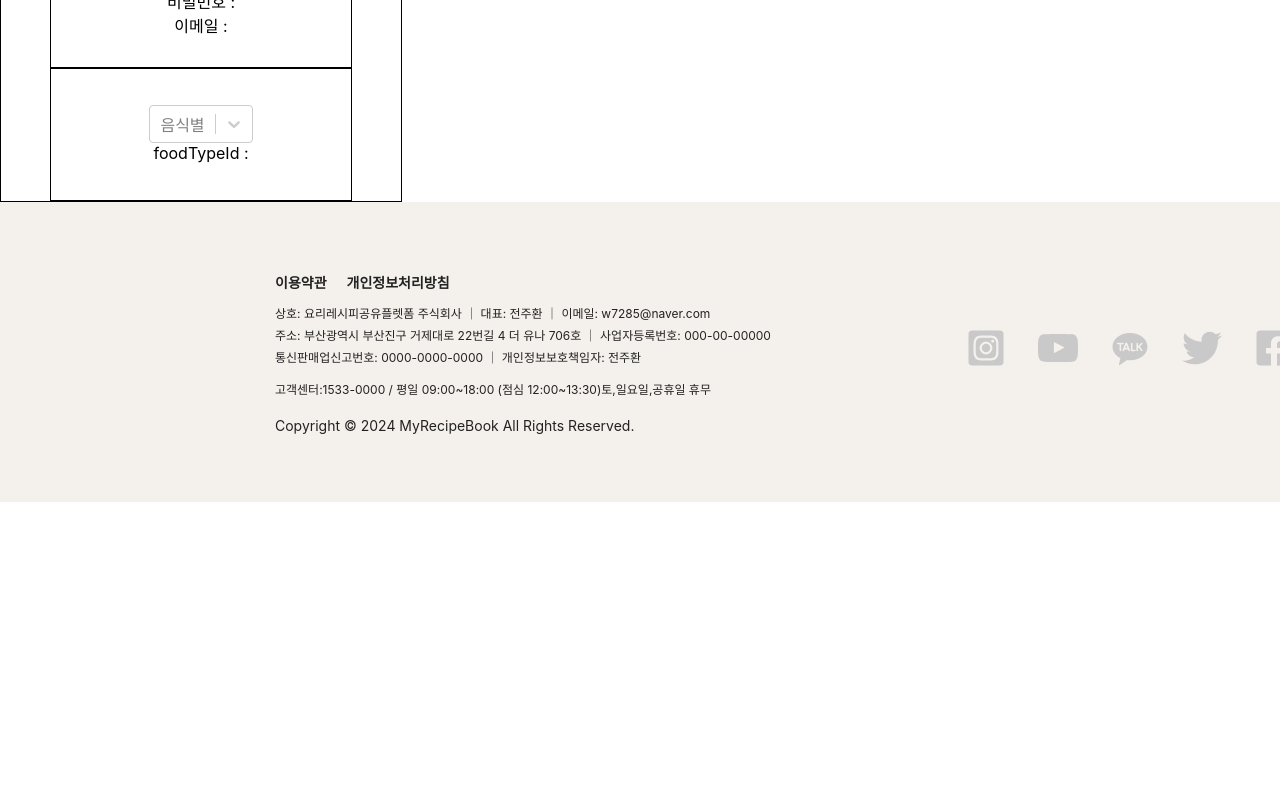
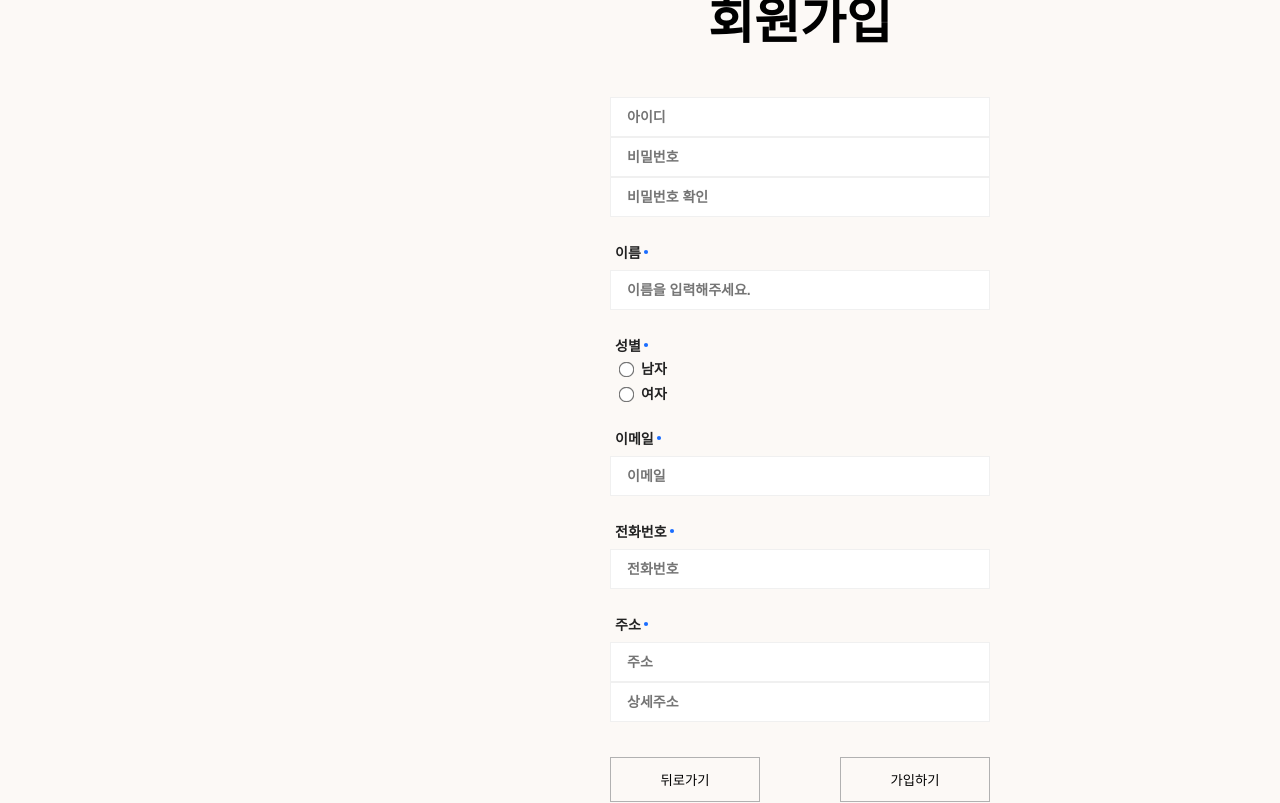
Before and after one commit to JeonJuhwanaaa/cooking_project_front, a React (Create React App) app: page /auth/signup in a window 1280 px wide. Shown: the part 200-1003 px from the top of the page. Before the commit the page ends 800 px from the top, so only its background shows below. Built offline with nearby package versions, Linux system fonts and the light colour scheme; no server answers.

Commit message:
feat:add signupPage css

```diff
--- a/src/pages/SigninPage/SigninPage.jsx
+++ b/src/pages/SigninPage/SigninPage.jsx
@@ -19,11 +19,11 @@ function SigninPage(props) {
         }
     },[]);
 
-    useEffect(() => {
-        console.log(username);
-        console.log(password);
-        console.log(infoSave);
-    },[username, password, infoSave]);
+    // useEffect(() => {
+    //     console.log(username);
+    //     console.log(password);
+    //     console.log(infoSave);
+    // },[username, password, infoSave]);
 
     const handleSignin = () => {
         signinRequest({
--- a/src/pages/SignupPage/SignupPage.jsx
+++ b/src/pages/SignupPage/SignupPage.jsx
@@ -7,11 +7,15 @@ import { signupRequest } from "../../apis/signup";
 import Select from "react-select";
 import { getFoodType } from "../../apis/options";
 import { useQuery } from "react-query";
+import { TbPointFilled } from "react-icons/tb";
+import { useNavigate } from "react-router-dom";
 
 function SignupPage(props) {
 
+    const navigate = useNavigate("");
     const [username, setUsername] = useState();
     const [password, setPassword] = useState();
+    const [checkPassword, setCheckPassword] = useState();
     const [email, setEmail] = useState();
     const [foodTypeOption, setFoodTypeOption] = useState([]);
     const [foodTypeId, setFoodTypeId] = useState();
@@ -54,30 +58,76 @@ function SignupPage(props) {
         setEmail(() => e.target.value);
     }
 
-    const handleFoodTypeOnChange = (foodTypeId) => {
-        setFoodTypeId(() => foodTypeId.value);
-        console.log(foodTypeId);
+    const handleBackOnClick = () => {
+        navigate("/auth/agreement");
     }
 
     return (
         <div css={s.layout}>
-            <div css={s.box}>
-                <input type="text" name={"username"} placeholder="아이디"  value={username} onChange={handleUsernameOnChange}/>
-                <input type="password" name={"password"} placeholder="비밀번호" value={password} onChange={handlePasswordOnChange}/>
-                <input type="text" name={"email"} placeholder="이메일" value={email} onChange={handleEmailOnChange}/>
+            <div css={s.signupInput}>
 
-                <button onClick={handleButton}>확인</button>
+                <div css={s.head}>
+                    <span>회원가입</span>
+                </div>
+
+                <div css={s.inputBox1}>
+                    <input type="text" name={"username"} placeholder="아이디"  value={username} onChange={handleUsernameOnChange}/>
+                    <input type="password" name={"password"} placeholder="비밀번호" value={password} onChange={handlePasswordOnChange}/>
+                    <input type="password" name={"checkPassword"} placeholder="비밀번호 확인" value={checkPassword} />
+                </div>
+
+                <div css={s.nameBox}>
+                    <span>이름</span>
+                    <span><TbPointFilled /></span>
+                </div>
+                <div css={s.nameInputBox}>
+                    <input type="text" name={"name"} placeholder="이름을 입력해주세요."/>
+                </div>
+
+                <div css={s.nameBox}>
+                    <span>성별</span>
+                    <span><TbPointFilled /></span>
+                </div>
+                <div css={s.radioBox}>
+                    <input id="radio3" type="radio" name="gender" value="male" />
+                    <label htmlFor="radio3">남자</label>
+                </div>
+                <div css={s.radioBox}>
+                    <input id="radio4" type="radio" name="gender" value="famale" />
+                    <label htmlFor="radio4">여자</label>
+                </div>
+
+                <div css={s.nameBox}>
+                    <span>이메일</span>
+                    <span><TbPointFilled /></span>
+                </div>
+                <div css={s.nameInputBox}>
+                    <input type="text" name={"email"} placeholder="이메일"/>
+                </div>
+
+                <div css={s.nameBox}>
+                    <span>전화번호</span>
+                    <span><TbPointFilled /></span>
+                </div>
+                <div css={s.nameInputBox}>
+                    <input type="text" name={"phoneNumber"} placeholder="전화번호"/>
+                </div>
+
+                <div css={s.nameBox}>
+                    <span>주소</span>
+                    <span><TbPointFilled /></span>
+                </div>
+                <div css={s.adressInputBox}>
+                    <input type="text" name={"adress"} placeholder="주소"/>
+                    <input type="text" name={"extraAdress"} placeholder="상세주소"/>
+                </div>
+
+                <div css={s.buttonBox}>
+                    <button onClick={handleBackOnClick}>뒤로가기</button>
+                    <button>가입하기</button>
+                </div>
+
             </div>
-            <div css={s.box}>
-                <span>아이디 : {username}</span>
-                <span>비밀번호 : {password}</span>
-                <span>이메일 : {email}</span>
-            </div>
-            <div css={s.box}>
-                <Select options={foodTypeOption} placeholder="음식별" onChange={handleFoodTypeOnChange}/>
-                <span>foodTypeId : {foodTypeId}</span>
-            </div>
-
         </div>
     );
 }
--- a/src/pages/SignupPage/style.js
+++ b/src/pages/SignupPage/style.js
@@ -6,28 +6,220 @@ export const layout = css`
     align-items: center;
     justify-content: center;
 
-    border: 1px solid black;
+    margin: 72px auto 0px auto;
 
-    width: 400px;
-    height: 400px;
+    min-width: 1600px;
+    height: 1000px;
 
+    background-color: #fcf9f6;
 
+    /* border: 1px solid black; */
 `
 
-export const box = css`
+export const head = css`
+    display: flex;
+    justify-content: center;
+    align-items: center;
+
+    height: 150px;
+    width: 700px;
+
+    font-size: 50px;
+    font-weight: 700;
+
+    /* border: 1px solid black; */
+`
+
+export const signupInput = css`
     display: flex;
     flex-direction: column;
     justify-content: center;
     align-items: center;
-    flex-wrap: wrap;
 
-    border: 1px solid black;
+    width: 460px;
+    height: 100%;
 
-    width: 300px;
-    height: 300px;
+    /* border: 1px solid black; */
+`
+
+export const inputBox1 = css`
+    display: flex;
+    flex-direction: column;
+    align-items: center;
+    justify-content: center;
+
+    width: 450px;
+    height: 130px;
 
     input {
+        width: 346px;
+        height: 14px;
+
+        padding: 12px 16px;
+
+        font-size: 14px;
+        font-weight: 700;
+
+        background-color: #ffffff;
+
+        border: 1px solid #f0f0f0;
+    }
+
+    /* border: 1px solid black; */
+`
+
+export const nameBox = css`
+    display: flex;
+    align-items: center;
+
+    padding-left: 40px;
+
+    margin-top: 20px;
+    margin-bottom: 3px;
+
+    width: 410px;
+    height: 20px;
+
+    font-size: 14px;
+    font-weight: 700;
+
+    color: #222222;
+
+    span:nth-of-type(2) {
+        font-size: 10px;
+        height: 10px;
+        color: #1A6Dff;
+    }
+
+    /* border: 1px solid black; */
+`
+
+export const nameInputBox = css`
+    display: flex;
+    flex-direction: column;
+    justify-content: center;
+    align-items: center;
+
+    width: 450px;
+    height: 50px;
+
+    input {
+        width: 346px;
+        height: 14px;
+
+        padding: 12px 16px;
+
+        font-size: 14px;
+        font-weight: 700;
+
+        background-color: #ffffff;
+
+        border: 1px solid #f0f0f0;
+    }
+
+    /* border: 1px solid black; */
+`
+
+export const radioBox = css`
+    display: flex;
+    align-items: center;
+
+    padding-left: 40px;
+    margin-bottom: 5px;
+
+    width: 410px;
+    height: 20px;
+
+    font-size: 14px;
+    font-weight: 700;
+
+    color: #222222;
+
+    input[type="radio"] {
+        transform: scale(1.2);
+        accent-color: black;
+        cursor: pointer;
+    }
+
+    label {
+        margin-left: 5px;
+        cursor: pointer;
+    }
+
+    /* border: 1px solid black; */
+`;
+
+export const adressInputBox = css`
+    display: flex;
+    flex-direction: column;
+    justify-content: center;
+    align-items: center;
+
+    width: 450px;
+    height: 90px;
+
+    input {
+        width: 346px;
+        height: 14px;
+
+        padding: 12px 16px;
+
+        font-size: 14px;
+        font-weight: 700;
+
+        background-color: #ffffff;
+
+        border: 1px solid #f0f0f0;
+    }
+
+    /* border: 1px solid black; */
+`
+
+export const buttonBox = css`
+    display: flex;
+    align-items: center;
+    justify-content: space-around;
+
+    margin-top: 30px;
+
+    width: 460px;
+    height: 45px;
+
+    button:nth-of-type(1) {
         width: 150px;
-        height: 20px;
+        height: 100%;
+
+        background-color: transparent;
+
+        border: 1px solid #b1b1b1;
+
+        transition: background-color 0.3s ease;
+
+        cursor: pointer;
+
+        :hover {
+            background-color: #525252;
+            color: #ffffff;
+        }
     }
+
+    button:nth-of-type(2) {
+        width: 150px;
+        height: 100%;
+
+        background-color: transparent;
+
+        border: 1px solid #b1b1b1;
+
+        transition: background-color 0.3s ease;
+
+        cursor: pointer;
+
+        :hover {
+            background-color: #525252;
+            color: #ffffff;
+        }
+    }
+
+    /* border: 1px solid black; */
 `
```
